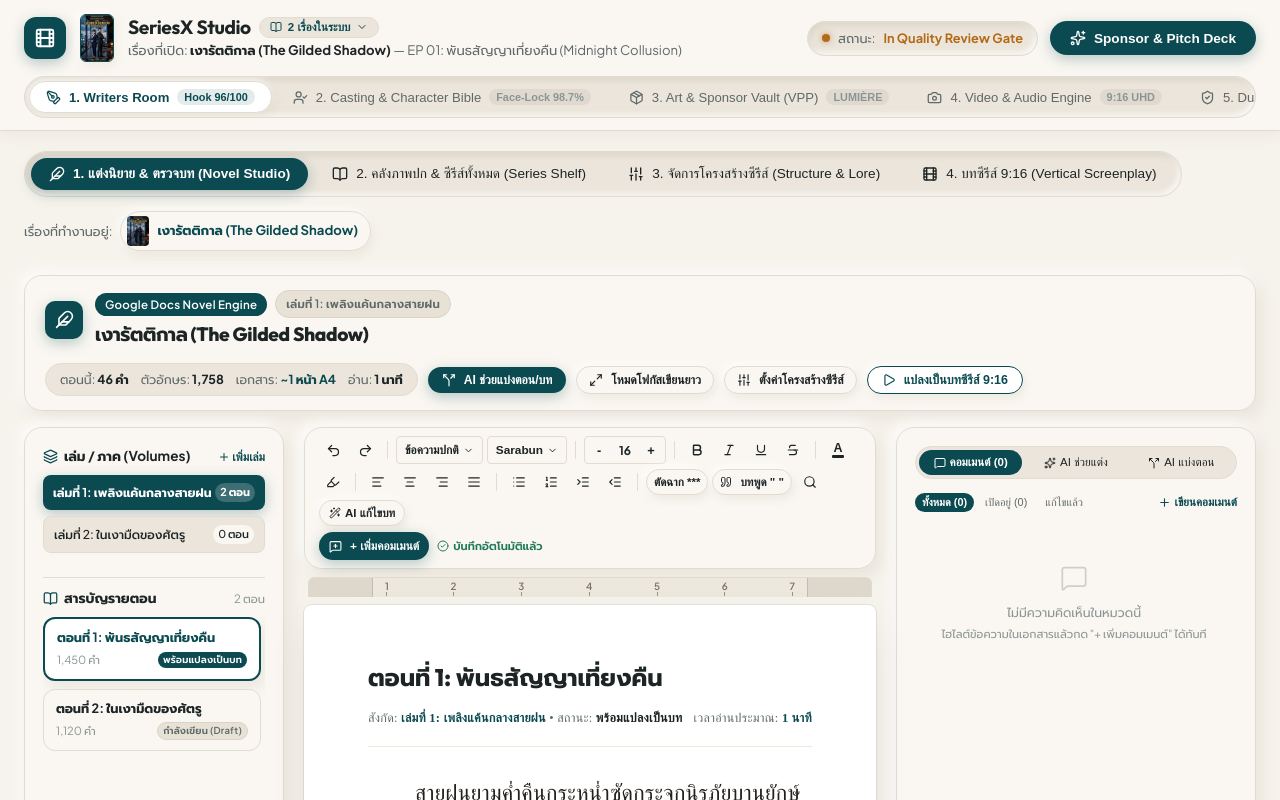
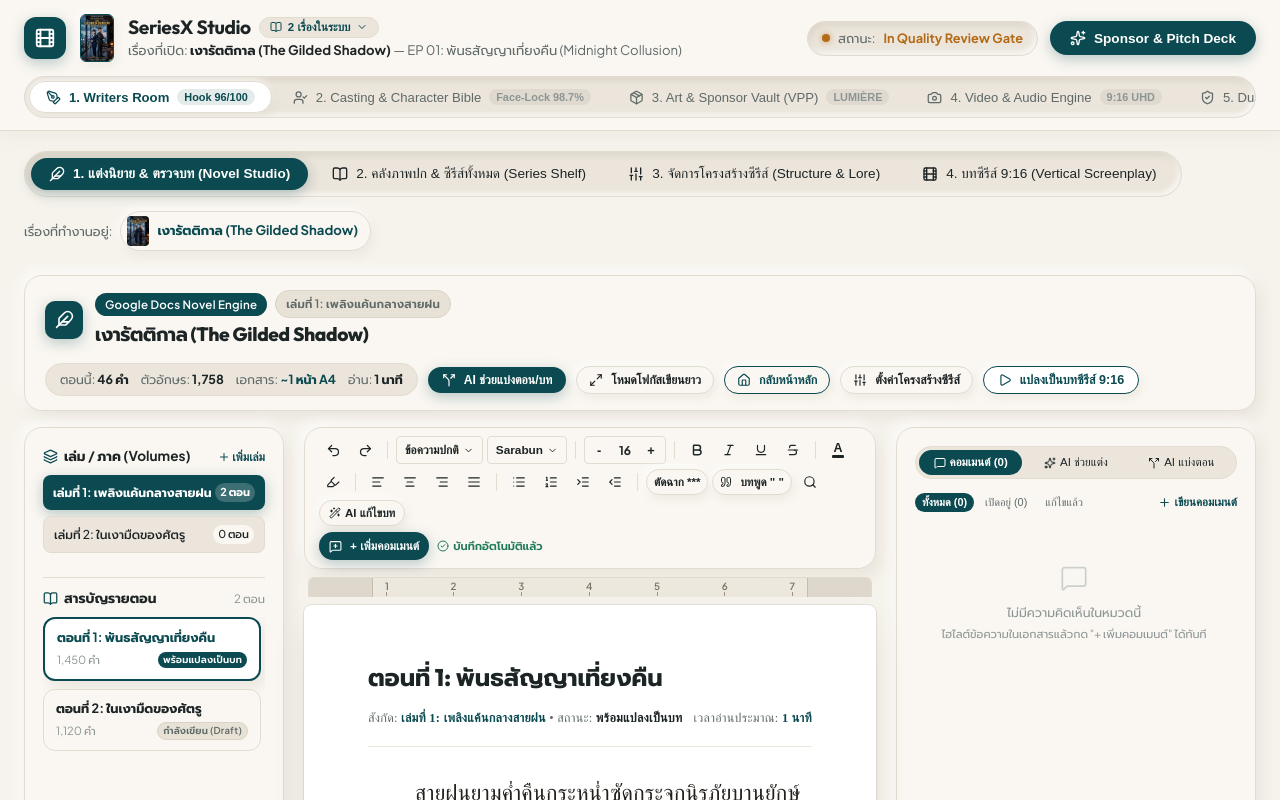
Before and after one commit to hectocornlabss-ai/seriesx, a React (Vite) app: page / in a window 1280 px wide. Shown: the top 800 px of the page. Built offline with nearby package versions, Linux system fonts and the light colour scheme.

Commit message:
feat: make header logo and icon clickable to return to home/series shelf

```diff
--- a/src/App.jsx
+++ b/src/App.jsx
@@ -13,9 +13,16 @@ export default function App() {
   const [seriesList, setSeriesList] = useState(initialSeriesList);
   const [activeSeriesId, setActiveSeriesId] = useState(initialSeriesList[0].id);
   const [activeTab, setActiveTab] = useState('writers');
+  const [writersSubTab, setWritersSubTab] = useState('novel');
   const [isApproved, setIsApproved] = useState(false);
 
   const activeSeries = seriesList.find(s => s.id === activeSeriesId) || seriesList[0];
+
+  const handleGoHome = () => {
+    setActiveTab('writers');
+    setWritersSubTab('shelf');
+    window.scrollTo({ top: 0, behavior: 'smooth' });
+  };
 
   const handleSelectSeries = (id) => {
     setActiveSeriesId(id);
@@ -60,6 +67,7 @@ export default function App() {
         setActiveTab={setActiveTab}
         onExportPitchDeck={() => setActiveTab('pitch')}
         qaStatus={isApproved ? 'APPROVED' : 'REVIEW'}
+        onGoHome={handleGoHome}
       />
 
       {/* Main Studio Viewport */}
@@ -73,6 +81,9 @@ export default function App() {
             onUpdateSeries={handleUpdateSeries}
             onDeleteSeries={handleDeleteSeries}
             onOpenCharacterBible={() => setActiveTab('character')}
+            activeSubTab={writersSubTab}
+            onSubTabChange={setWritersSubTab}
+            onGoHome={handleGoHome}
           />
         )}
 
--- a/src/components/Header.jsx
+++ b/src/components/Header.jsx
@@ -1,7 +1,7 @@
 import React, { useState } from 'react';
 import { Film, Sparkles, PenTool, UserCheck, Package, Camera, ShieldCheck, FileText, CheckCircle2, Clock, ChevronDown, BookOpen } from 'lucide-react';
 
-export default function Header({ activeSeries, seriesList, onSelectSeries, activeTab, setActiveTab, onExportPitchDeck, qaStatus }) {
+export default function Header({ activeSeries, seriesList, onSelectSeries, activeTab, setActiveTab, onExportPitchDeck, qaStatus, onGoHome }) {
   const [showSeriesDropdown, setShowSeriesDropdown] = useState(false);
 
   const tabs = [
@@ -32,7 +32,11 @@ export default function Header({ activeSeries, seriesList, onSelectSeries, activ
       }}>
         {/* Brand & Series Title with Book Cover Thumbnail */}
         <div style={{ display: 'flex', alignItems: 'center', gap: '14px', position: 'relative' }}>
-          <div style={{
+          {/* Home Icon Button (Film reel) */}
+          <button
+            onClick={onGoHome}
+            id="btn-header-home-icon"
+            style={{
               width: '42px',
               height: '42px',
               borderRadius: '12px',
@@ -40,10 +44,25 @@ export default function Header({ activeSeries, seriesList, onSelectSeries, activ
               display: 'flex',
               alignItems: 'center',
               justifyContent: 'center',
-            boxShadow: 'var(--shadow-teal-btn)'
-          }}>
+              boxShadow: 'var(--shadow-teal-btn)',
+              border: 'none',
+              cursor: 'pointer',
+              transition: 'all 0.2s cubic-bezier(0.16, 1, 0.3, 1)',
+              outline: 'none',
+              padding: 0
+            }}
+            title="คลิกกลับไปหน้าหลัก (คลังซีรีส์ & ภาพรวม)"
+            onMouseEnter={e => {
+              e.currentTarget.style.transform = 'scale(1.08)';
+              e.currentTarget.style.boxShadow = '0 6px 18px rgba(11, 74, 81, 0.45)';
+            }}
+            onMouseLeave={e => {
+              e.currentTarget.style.transform = 'scale(1)';
+              e.currentTarget.style.boxShadow = 'var(--shadow-teal-btn)';
+            }}
+          >
             <Film size={22} color="#FFFFFF" strokeWidth={2} />
-          </div>
+          </button>
 
           {/* Book Cover Thumbnail */}
           <div
@@ -65,13 +84,23 @@ export default function Header({ activeSeries, seriesList, onSelectSeries, activ
 
           <div>
             <div style={{ display: 'flex', alignItems: 'center', gap: '8px' }}>
-              <h1 style={{
+              <h1
+                onClick={onGoHome}
+                id="btn-header-home-title"
+                style={{
                   fontSize: '1.2rem',
                   fontWeight: 700,
                   color: 'var(--text-main)',
                   letterSpacing: '-0.02em',
-                margin: 0
-              }}>
+                  margin: 0,
+                  cursor: 'pointer',
+                  userSelect: 'none',
+                  transition: 'color 0.15s ease'
+                }}
+                onMouseEnter={e => e.currentTarget.style.color = 'var(--teal-primary)'}
+                onMouseLeave={e => e.currentTarget.style.color = 'var(--text-main)'}
+                title="คลิกกลับไปหน้าหลัก (คลังซีรีส์ & ภาพรวม)"
+              >
                 SeriesX Studio
               </h1>
 
--- a/src/components/NovelStudioEditor.jsx
+++ b/src/components/NovelStudioEditor.jsx
@@ -9,7 +9,7 @@ import {
   AlignLeft, AlignCenter, AlignRight, AlignJustify, List, ListOrdered,
   Indent, Outdent, RemoveFormatting, Undo2, Redo2, Search, Replace,
   Scissors, Split, Ruler, X, ChevronUp, Copy, CheckCheck, Eye,
-  UserPlus, Users, UserCheck, ArrowUpRight, ExternalLink
+  UserPlus, Users, UserCheck, ArrowUpRight, ExternalLink, Home
 } from 'lucide-react';
 
 export default function NovelStudioEditor({
@@ -17,7 +17,8 @@ export default function NovelStudioEditor({
   onUpdateSeries,
   onConvertToScreenplay,
   onOpenSeriesSettings,
-  onOpenCharacterBible
+  onOpenCharacterBible,
+  onGoHome
 }) {
   const defaultVolumes = series.volumes || [
     { id: "vol-01", title: "เล่มที่ 1: เพลิงแค้นกลางสายฝน" },
@@ -894,6 +895,20 @@ export default function NovelStudioEditor({
               {focusMode ? <Minimize2 size={14} strokeWidth={2} /> : <Maximize2 size={14} strokeWidth={2} />}
               <span>{focusMode ? "มุมมองปกติ" : "โหมดโฟกัสเขียนยาว"}</span>
             </button>
+
+            {/* Go to Home / Series Library Button */}
+            {onGoHome && (
+              <button
+                onClick={onGoHome}
+                id="btn-editor-go-home"
+                className="btn-secondary"
+                style={{ padding: '6px 12px', fontSize: '0.76rem', color: 'var(--teal-primary)', borderColor: 'var(--teal-primary)' }}
+                title="กลับไปหน้าหลัก (คลังซีรีส์ & ภาพรวม)"
+              >
+                <Home size={14} strokeWidth={2} />
+                <span>กลับหน้าหลัก</span>
+              </button>
+            )}
 
             {/* Link to Series Master Settings (Non-popup!) */}
             {onOpenSeriesSettings && (
--- a/src/components/WritersRoomTab.jsx
+++ b/src/components/WritersRoomTab.jsx
@@ -10,9 +10,19 @@ export default function WritersRoomTab({
   onAddSeries,
   onUpdateSeries,
   onDeleteSeries,
-  onOpenCharacterBible
+  onOpenCharacterBible,
+  activeSubTab,
+  onSubTabChange,
+  onGoHome
 }) {
-  const [subTab, setSubTab] = useState('novel'); // 'novel' | 'shelf' | 'structure' | 'new-series' | 'screenplay'
+  const [internalSubTab, setInternalSubTab] = useState(activeSubTab || 'novel');
+  const subTab = activeSubTab || internalSubTab;
+
+  const setSubTab = (newTab) => {
+    setInternalSubTab(newTab);
+    if (onSubTabChange) onSubTabChange(newTab);
+  };
+
   const [activeShotIndex, setActiveShotIndex] = useState(0);
   const [isAiOptimizing, setIsAiOptimizing] = useState(false);
   const [optimizationSuccess, setOptimizationSuccess] = useState('');
@@ -254,6 +264,7 @@ export default function WritersRoomTab({
           }}
           onOpenSeriesSettings={() => setSubTab('structure')}
           onOpenCharacterBible={onOpenCharacterBible}
+          onGoHome={onGoHome}
         />
       )}
 
```
Lines whose indentation alone changed are shown as unchanged.
